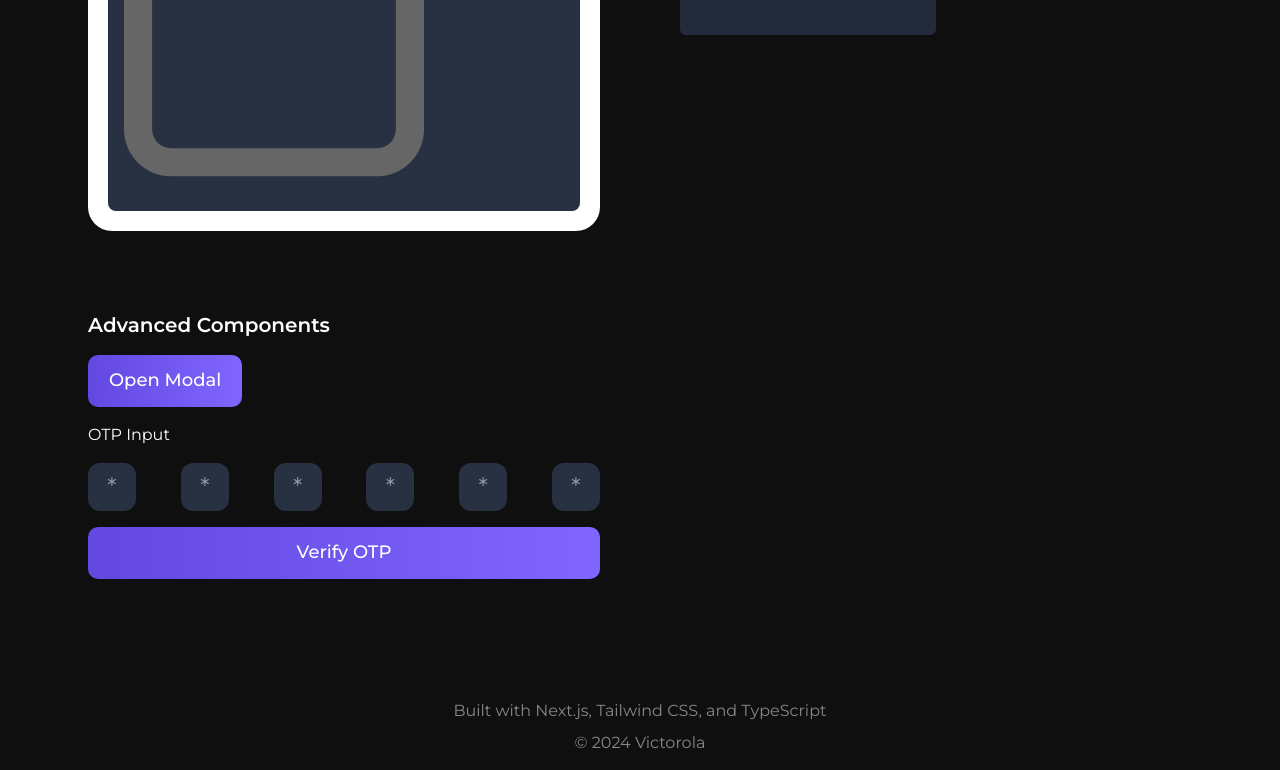
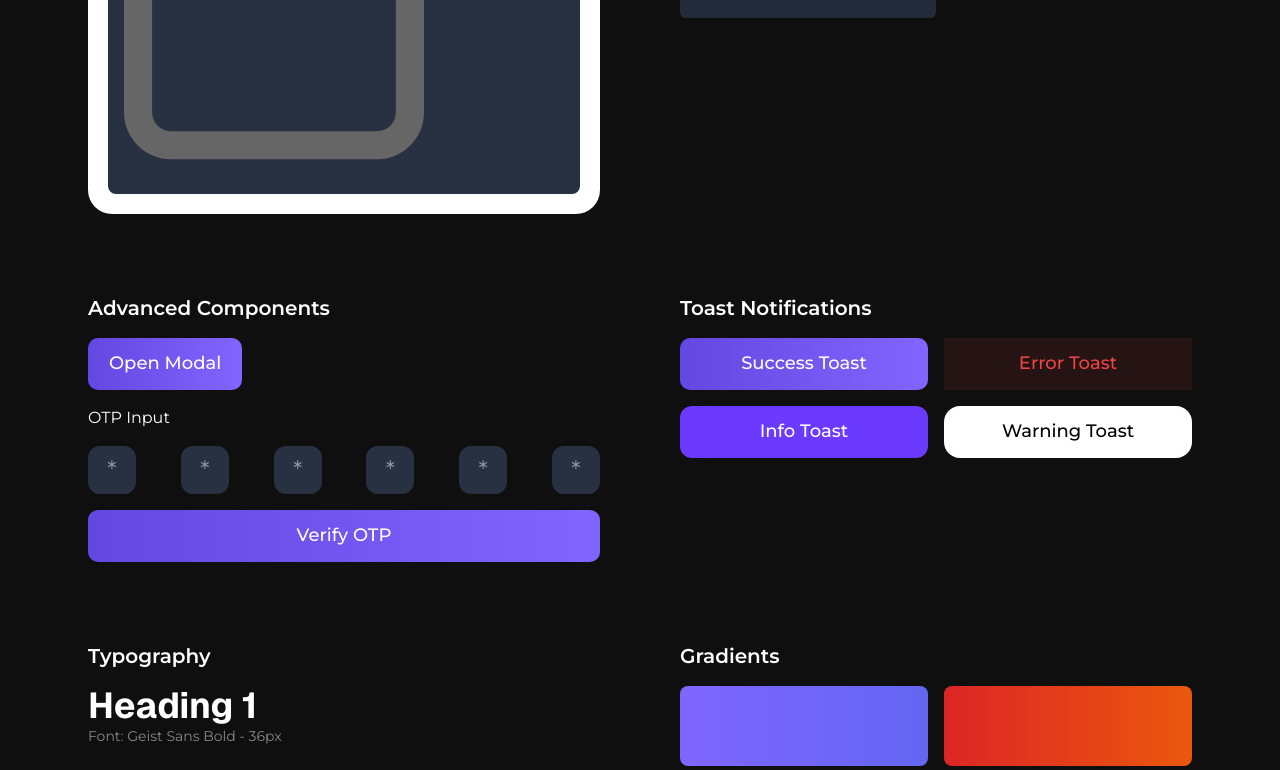
Before and after one commit to Victorola-coder/next-template, a Next.js app: page / in a window 1280 px wide. Shown: the part 2026-2796 px from the top of the page. Built offline with nearby package versions, Linux system fonts and the light colour scheme.

Commit message:
Refactor layout and enhance Home page with toast notifications and typography sections. Added Toaster component for notifications and improved button layout. Introduced new typography styles and gradient examples for better visual presentation.

```diff
--- a/app/layout.tsx
+++ b/app/layout.tsx
@@ -1,8 +1,9 @@
 import "./global.css";
+import { Toaster } from "sonner";
+import localFont from "next/font/local";
+import { AOS } from "./components/global";
+import { Montserrat } from "next/font/google";
 import type { Metadata, Viewport } from "next";
-import localFont from "next/font/local";
-import { Montserrat } from "next/font/google";
-import { AOS } from "./components/global";
 
 const geistSans = localFont({
   src: "./fonts/GeistVF.woff",
@@ -93,6 +94,7 @@ export default function RootLayout({
       <body
         className={`${geistSans.variable} ${montserrat.className} ${geistMono.variable} antialiased`}
       >
+        <Toaster richColors />
         <AOS />
         {children}
       </body>
--- a/app/page.tsx
+++ b/app/page.tsx
@@ -90,7 +90,7 @@ export default function Home() {
             {/* Buttons Section */}
             <Glow className="p-6 space-y-4">
               <h2 className="text-xl font-semibold text-white mb-4">Buttons</h2>
-              <div className="space-y-4">
+              <div className="flex flex-row flex-wrap gap-4">
                 <Button variant="default">Default Button</Button>
                 <Button variant="primary">Primary Button</Button>
                 <Button variant="secondary">Secondary Button</Button>
@@ -299,6 +299,113 @@ export default function Home() {
                 </div>
               </div>
             </Glow>
+
+            {/* Toast Notifications */}
+            <Glow className="p-6 space-y-4">
+              <h2 className="text-xl font-semibold text-white mb-4">
+                Toast Notifications
+              </h2>
+              <div className="grid grid-cols-2 gap-4">
+                <Button
+                  variant="default"
+                  onClick={() => toast.success("Success message")}
+                >
+                  Success Toast
+                </Button>
+                <Button
+                  variant="danger"
+                  onClick={() => toast.error("Error message")}
+                >
+                  Error Toast
+                </Button>
+                <Button
+                  variant="primary"
+                  onClick={() => toast.info("Info message")}
+                >
+                  Info Toast
+                </Button>
+                <Button
+                  variant="secondary"
+                  onClick={() => toast.warning("Warning message")}
+                >
+                  Warning Toast
+                </Button>
+              </div>
+            </Glow>
+
+            {/* Typography */}
+            <Glow className="p-6 space-y-4">
+              <h2 className="text-xl font-semibold text-white mb-4">
+                Typography
+              </h2>
+              <div className="space-y-6">
+                <div>
+                  <h1 className="text-4xl font-geistSans font-bold text-white">
+                    Heading 1
+                  </h1>
+                  <p className="text-[#FFFFFF80] text-sm">
+                    Font: Geist Sans Bold - 36px
+                  </p>
+                </div>
+                <div>
+                  <h2 className="text-3xl font-geistSans font-semibold text-white">
+                    Heading 2
+                  </h2>
+                  <p className="text-[#FFFFFF80] text-sm">
+                    Font: Geist Sans Semibold - 30px
+                  </p>
+                </div>
+                <div>
+                  <p className="text-base font-geistSans text-white">
+                    Regular paragraph text with Geist Sans
+                  </p>
+                  <p className="text-[#FFFFFF80] text-sm">
+                    Font: Geist Sans Regular - 16px
+                  </p>
+                </div>
+                <div>
+                  <p className="font-geistMono text-white">
+                    Monospace text with Geist Mono
+                  </p>
+                  <p className="text-[#FFFFFF80] text-sm">
+                    Font: Geist Mono - 16px
+                  </p>
+                </div>
+              </div>
+            </Glow>
+
+            {/* Gradients */}
+            <Glow className="p-6 space-y-4">
+              <h2 className="text-xl font-semibold text-white mb-4">
+                Gradients
+              </h2>
+              <div className="grid grid-cols-2 gap-4">
+                <div className="space-y-2">
+                  <div className="h-20 rounded-lg bg-gradient-to-r from-primary to-[#6366F1]" />
+                  <span className="text-sm text-[#FFFFFF80]">
+                    Primary Gradient
+                  </span>
+                </div>
+                <div className="space-y-2">
+                  <div className="h-20 rounded-lg bg-gradient-to-r from-[#DC2626] to-[#EA580C]" />
+                  <span className="text-sm text-[#FFFFFF80]">
+                    Danger Gradient
+                  </span>
+                </div>
+                <div className="space-y-2">
+                  <div className="h-20 rounded-lg bg-gradient-to-r from-[#283142] to-[#1A202B]" />
+                  <span className="text-sm text-[#FFFFFF80]">
+                    Background Gradient
+                  </span>
+                </div>
+                <div className="space-y-2">
+                  <div className="h-20 rounded-lg bg-gradient-to-r from-[#059669] to-[#10B981]" />
+                  <span className="text-sm text-[#FFFFFF80]">
+                    Success Gradient
+                  </span>
+                </div>
+              </div>
+            </Glow>
           </div>
         </div>
 
```
